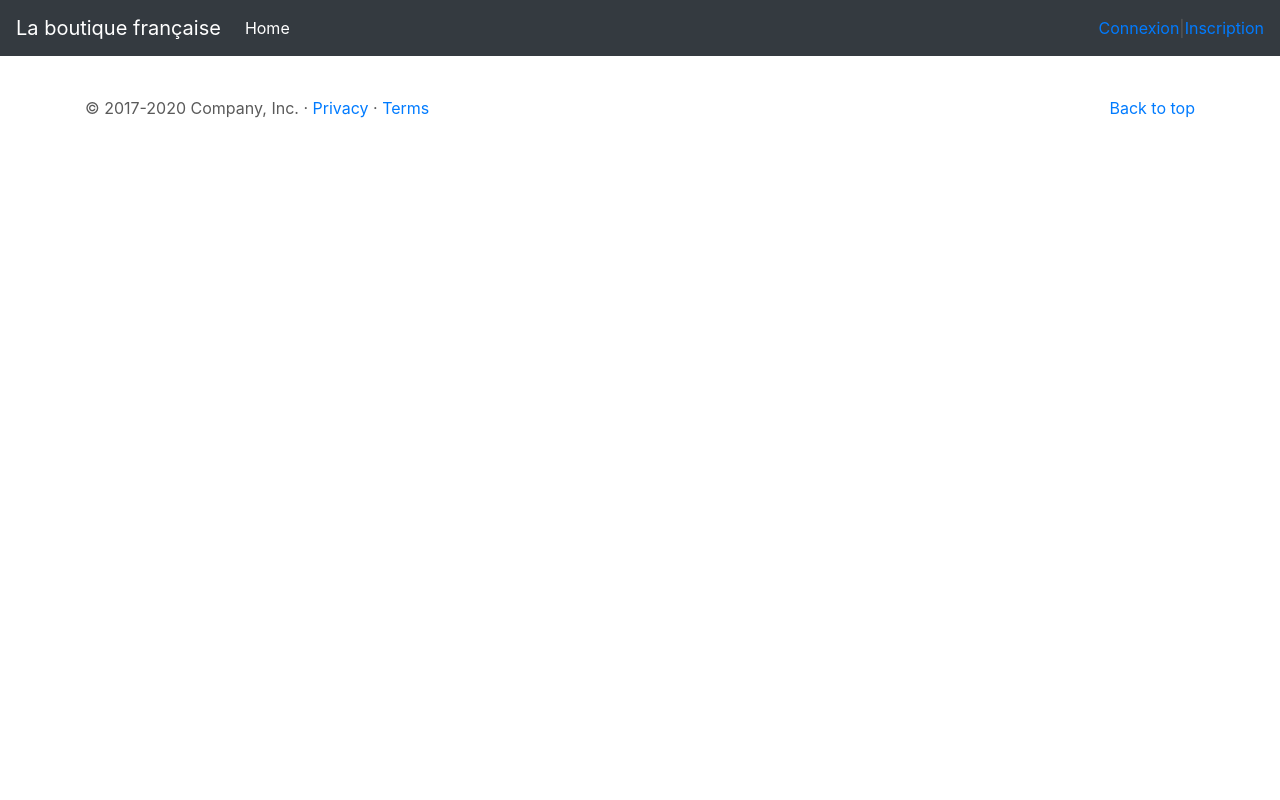
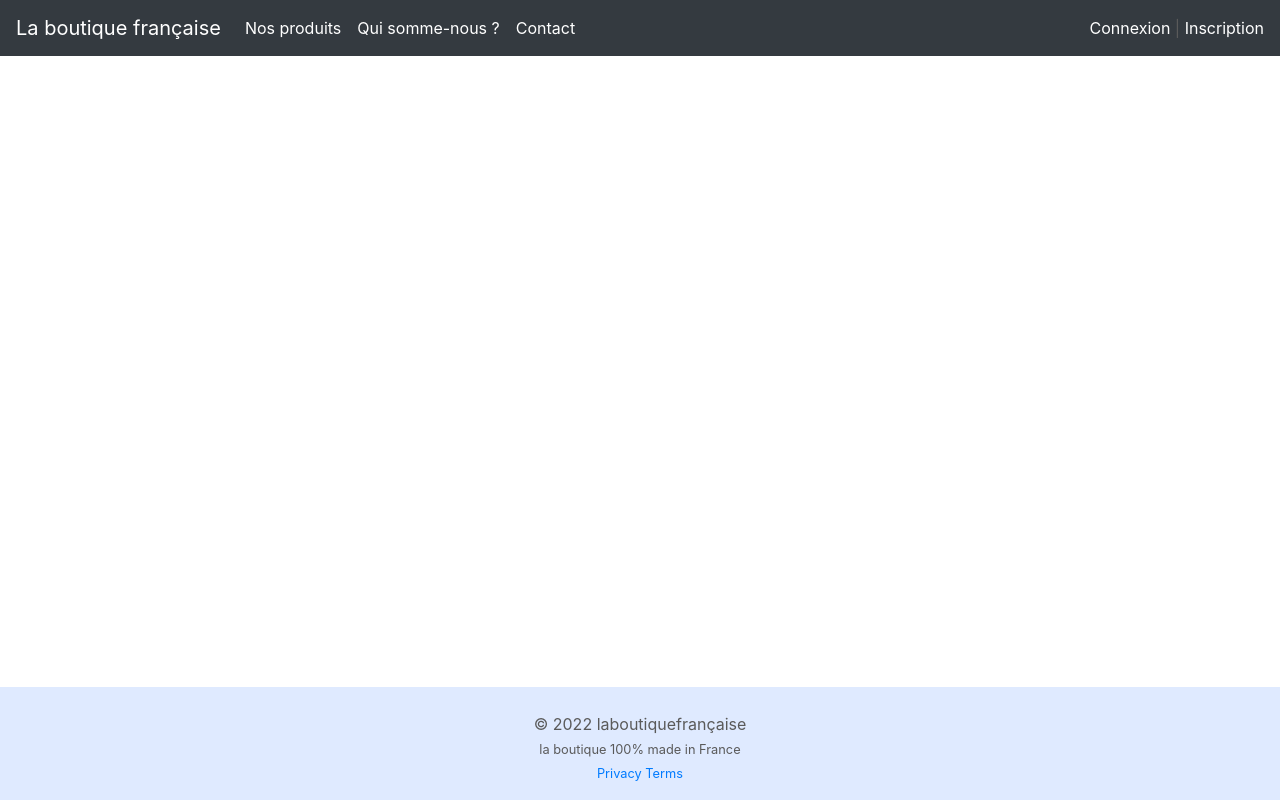
Before and after one commit to minoc663/boutique, a Symfony app: template templates/base.html.twig in a window 1280 px wide. Run offline with Twig, Linux system fonts and the light colour scheme; the template is opened without the code that fills it, so the values that code supplies are empty; some libraries are stand-ins or nearby versions.

Commit message:
page css/html

```diff
--- a/templates/base.html.twig
+++ b/templates/base.html.twig
@@ -14,6 +14,7 @@
 
 		<!-- Bootstrap core CSS -->
 		<link href="{{ asset('assets/css/bootstrap.min.css')}}" rel="stylesheet">
+    <link rel="stylesheet" href="{{ asset('assets/css/boutiquefrancaise.css') }}">
 
 		<style>
 			.bd-placeholder-img {
@@ -38,22 +39,27 @@
 	<body>
 		<header>
 			<nav class="navbar navbar-expand-md navbar-dark fixed-top bg-dark">
-				<a class="navbar-brand" href="#">La boutique française</a>
+				<a class="navbar-brand" href="{{ path('home') }}">La boutique française</a>
 				<button class="navbar-toggler" type="button" data-toggle="collapse" data-target="#navbarCollapse" aria-controls="navbarCollapse" aria-expanded="false" aria-label="Toggle navigation">
 					<span class="navbar-toggler-icon"></span>
 				</button>
 				<div class="collapse navbar-collapse" id="navbarCollapse">
 					<ul class="navbar-nav mr-auto">
 						<li class="nav-item active">
-							<a class="nav-link" href="#">Home
-								<span class="sr-only">(current)</span>
-							</a>
+							<a class="nav-link" href="#">Nos produits</a>
+						</li>
+						<li class="nav-item active">
+							<a class="nav-link" href="#">Qui somme-nous ?</a>
+						</li>
+						<li class="nav-item active">
+							<a class="nav-link" href="#">Contact</a>
 						</li>
 
 					</ul>
+          <div class="navbar-item-custom">
               {% if app.user %}
                 {# Quand je suis connectée#}
-						<a href="{{ path('account') }}">Mon compte</a>
+                <a href="{{ path('account') }}">Mon compte<small>({{ app.user.firstname }})</small></a>
                 |
                 <a href="{{ path('app_logout') }}">Déconnexion</a>
 
@@ -66,6 +72,8 @@
                 <a href="{{ path('register') }}">Inscription</a>
 
               {% endif %}
+          </div>
+
 
 				</div>
 			</nav>
@@ -138,14 +146,14 @@
 				<!-- /.container -->
 
 				<!-- FOOTER -->
-				<footer class="container">
-					<p class="float-right">
-						<a href="#">Back to top</a>
-					</p>
-					<p>&copy; 2017-2020 Company, Inc. &middot;
+				<footer class="footer-custom">
+
+					<p>&copy; 2022 laboutiquefrançaise<br>
+          <small>la boutique 100% made in France<br>
+
 						<a href="#">Privacy</a>
-						&middot;
-						<a href="#">Terms</a>
+
+						<a href="#">Terms</a></small>
 					</p>
 				</footer>
 			</main>
```
Also changed, not shown: public/assets/css/boutiquefrancaise.css (added), templates/minoc 2/minoc.html.twig (deleted), templates/minoc/minoc.html.twig (deleted). Lines whose indentation alone changed are shown as unchanged.
